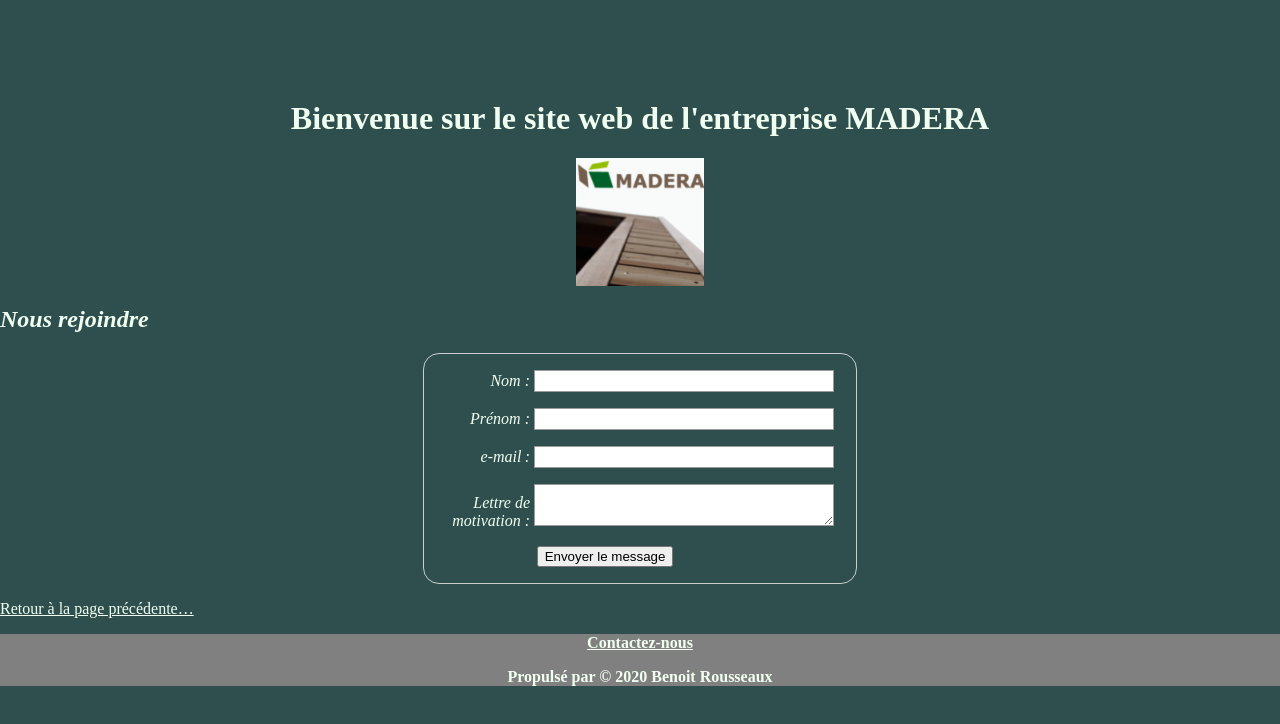
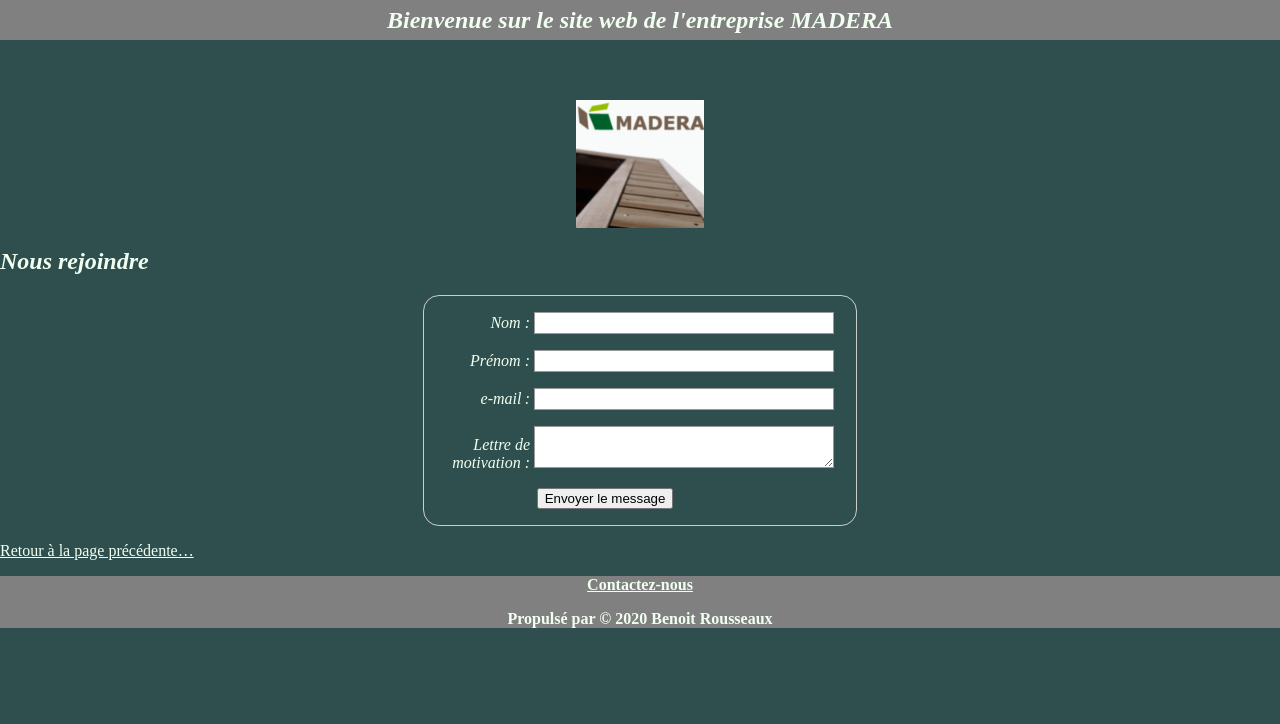
Before and after one commit to benoitrx/cesiweb2020, a plain HTML site: page nous-rejoindre.html in a window 1280 px wide. Drawn offline with Linux system fonts and the light colour scheme.

Commit message:
mise en page

```diff
--- a/nous-rejoindre.html
+++ b/nous-rejoindre.html
@@ -7,9 +7,13 @@
     <script src="./js/library.js"></script>
   </head>
   <body>
-    <h1>
-        Bienvenue sur le site web de l'entreprise MADERA
-      </h1>
+    <header>
+        <nav>
+          <h1>
+            Bienvenue sur le site web de l'entreprise MADERA
+        </h1>
+        </nav>
+      </header>
       <img src="img/logomadera.png" class="center">
       <div >
         <article>
```
Also changed, not shown: page2.html (+7 -2 lines).
